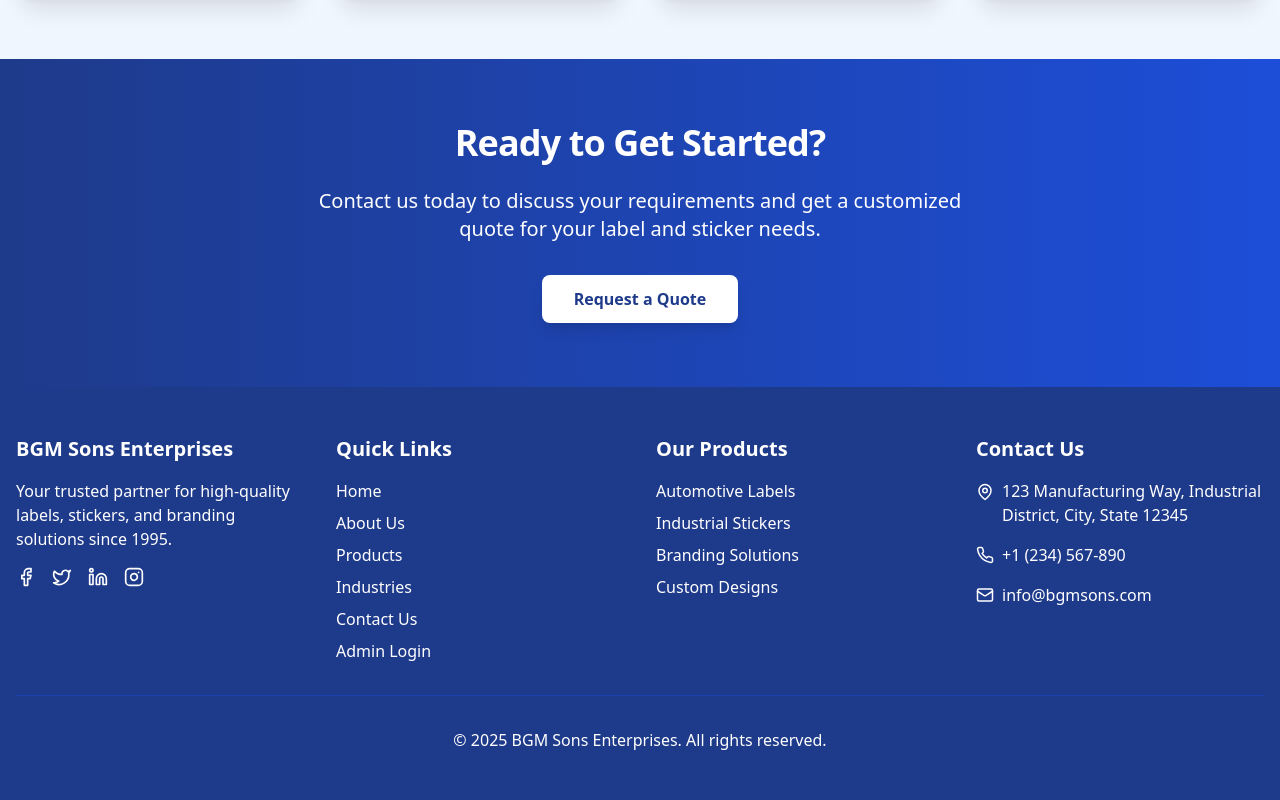
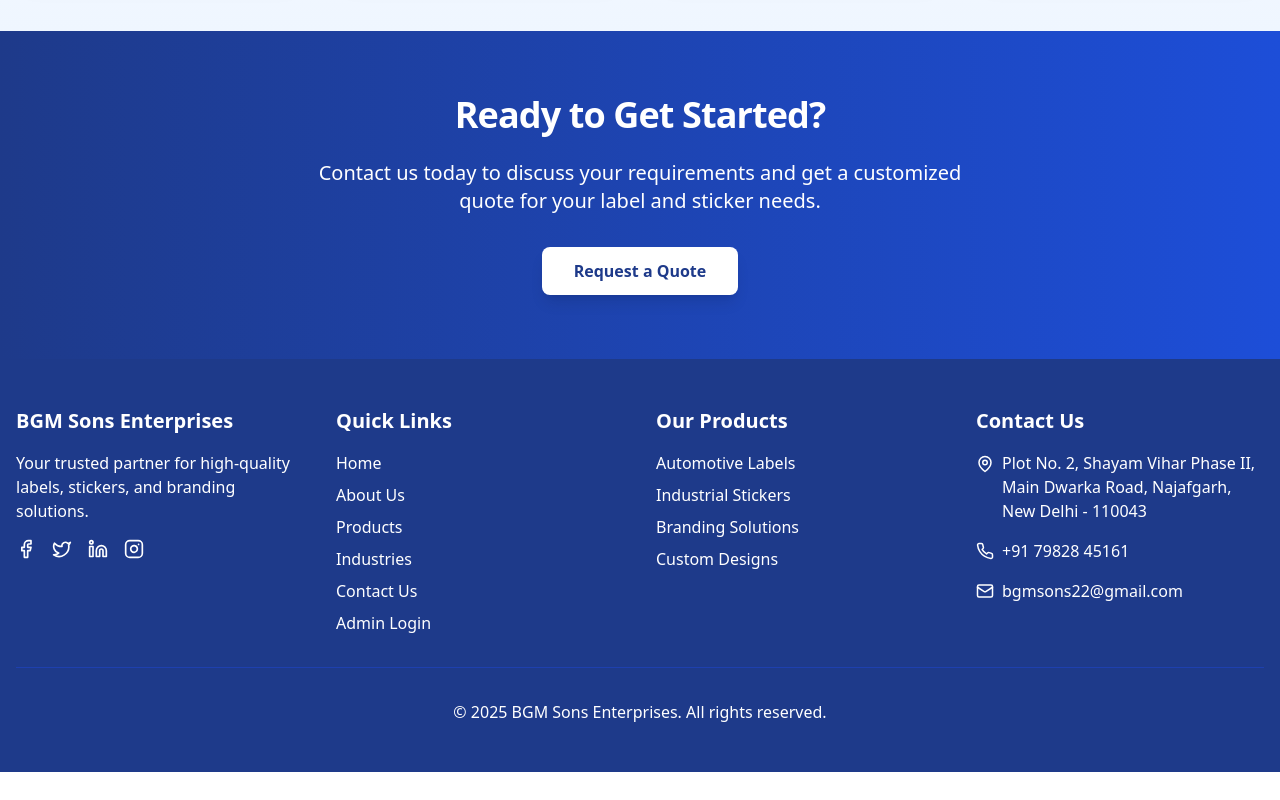
Before and after one commit to Aman-Sigroha/bgm_sons_design, a React (Vite) app in the folder frontend/: page / in a window 1280 px wide. Shown: the part 1651-2451 px from the top of the page. After the commit the page ends 2423 px from the top, so only its background shows below. Built offline with nearby package versions, Linux system fonts and the light colour scheme; no server answers.

Commit message:
chore: updated hardcoded content
Signed-off-by: l3002 <tanmaymathpal4545@gmail.com>

```diff
--- a/frontend/src/components/layout/Footer.tsx
+++ b/frontend/src/components/layout/Footer.tsx
@@ -11,7 +11,7 @@
         <div className="grid grid-cols-1 md:grid-cols-2 lg:grid-cols-4 gap-8">
           <div>
             <h3 className="text-xl font-bold mb-4">BGM Sons Enterprises</h3>
-            <p className="mb-4">Your trusted partner for high-quality labels, stickers, and branding solutions since 1995.</p>
+            <p className="mb-4">Your trusted partner for high-quality labels, stickers, and branding solutions.</p>
             <div className="flex space-x-4">
               <a href="https://facebook.com" target="_blank" rel="noopener noreferrer" className="hover:text-blue-300 transition-colors duration-300">
                 <Facebook size={20} />
@@ -55,15 +55,15 @@
             <ul className="space-y-4">
               <li className="flex items-start">
                 <MapPin className="mr-2 mt-1 flex-shrink-0" size={18} />
-                <span>123 Manufacturing Way, Industrial District, City, State 12345</span>
+                <span>Plot No. 2, Shayam Vihar Phase II, Main Dwarka Road, Najafgarh, New Delhi - 110043</span>
               </li>
               <li className="flex items-center">
                 <Phone className="mr-2 flex-shrink-0" size={18} />
-                <a href="tel:+1234567890" className="hover:text-blue-300 transition-colors duration-300">+1 (234) 567-890</a>
+                <a href="tel:+917982845161" className="hover:text-blue-300 transition-colors duration-300">+91 79828 45161</a>
               </li>
               <li className="flex items-center">
                 <Mail className="mr-2 flex-shrink-0" size={18} />
-                <a href="mailto:info@bgmsons.com" className="hover:text-blue-300 transition-colors duration-300">info@bgmsons.com</a>
+                <a href="mailto:bgmsons22@gmail.com" className="hover:text-blue-300 transition-colors duration-300">bgmsons22@gmail.com</a>
               </li>
             </ul>
           </div>
--- a/frontend/src/pages/AboutPage.tsx
+++ b/frontend/src/pages/AboutPage.tsx
@@ -32,7 +32,7 @@
         <div className="container mx-auto px-4 text-center">
           <h1 className="text-4xl md:text-5xl font-bold mb-6">About BGM Sons Enterprises</h1>
           <p className="text-xl max-w-3xl mx-auto">
-            A leading manufacturer of high-quality labels, stickers, and branding solutions since 1995.
+            A leading manufacturer of high-quality labels, stickers, and branding solutions.
           </p>
         </div>
       </section>
@@ -58,10 +58,10 @@
             <div>
               <h3 className="text-2xl font-bold text-blue-900 mb-4">From Small Workshop to Industry Leader</h3>
               <p className="text-gray-700 mb-4">
-                Founded in 1995 by the Gupta family, BGM Sons Enterprises began as a small workshop producing simple labels for local businesses. With a commitment to quality and customer satisfaction, the company quickly gained a reputation for excellence.
+                BGM Sons Enterprises began as a small workshop producing simple labels for local businesses. With a commitment to quality and customer satisfaction, the company quickly gained a reputation for excellence.
               </p>
               <p className="text-gray-700 mb-4">
-                Over the years, we invested in cutting-edge technology and expanded our facilities. Today, we operate a state-of-the-art manufacturing plant spanning over 50,000 square feet, equipped with the latest printing and finishing technologies.
+                Over the past 3 years, we invested in cutting-edge technology and expanded our facilities. Today, we operate a state-of-the-art manufacturing plant, equipped with the latest printing and finishing technologies.
               </p>
               <p className="text-gray-700">
                 Our journey has been guided by innovation, quality, and a deep understanding of our customers' needs. From automotive labels to industrial stickers and custom branding solutions, we have diversified our product range while maintaining our core values.
@@ -182,22 +182,10 @@
           <div className="grid grid-cols-1 sm:grid-cols-2 lg:grid-cols-3 gap-8">
             {[
               {
-                name: 'Rajesh Gupta',
+                name: 'Brahmanand Mathpal',
                 position: 'Founder & CEO',
                 image: 'https://images.pexels.com/photos/2182970/pexels-photo-2182970.jpeg?auto=compress&cs=tinysrgb&w=1260&h=750&dpr=2',
-                bio: 'With over 30 years of experience in the manufacturing industry, Rajesh has led BGM Sons from its inception to becoming an industry leader.'
-              },
-              {
-                name: 'Priya Sharma',
-                position: 'Chief Operations Officer',
-                image: 'https://images.pexels.com/photos/5905921/pexels-photo-5905921.jpeg?auto=compress&cs=tinysrgb&w=1260&h=750&dpr=2',
-                bio: 'Priya oversees all operational aspects of the company, ensuring efficient processes and timely delivery of high-quality products.'
-              },
-              {
-                name: 'Vikram Singh',
-                position: 'Head of Innovation',
-                image: 'https://images.pexels.com/photos/3778680/pexels-photo-3778680.jpeg?auto=compress&cs=tinysrgb&w=1260&h=750&dpr=2',
-                bio: 'Vikram leads our R&D team, constantly exploring new materials, technologies, and sustainable solutions.'
+                bio: 'With over 30 years of experience in the manufacturing industry, Brahma has led BGM Sons from its inception to becoming an industry leader.'
               }
             ].map((member, index) => (
               <div key={index} className="bg-white rounded-lg shadow-lg overflow-hidden">
--- a/frontend/src/pages/ContactPage.tsx
+++ b/frontend/src/pages/ContactPage.tsx
@@ -134,7 +134,7 @@
               </div>
               <h3 className="text-xl font-bold text-blue-900 mb-2">Phone</h3>
               <p className="text-gray-700 mb-2">Sales & Support</p>
-              <a href="tel:+1234567890" className="text-blue-700 hover:text-blue-900 font-semibold">+1 (234) 567-890</a>
+              <a href="tel:+917982845161" className="text-blue-700 hover:text-blue-900 font-semibold">+91 79828 45161</a>
             </div>
 
             <div className="bg-blue-50 rounded-lg p-6 text-center flex flex-col items-center">
@@ -143,7 +143,7 @@
               </div>
               <h3 className="text-xl font-bold text-blue-900 mb-2">Email</h3>
               <p className="text-gray-700 mb-2">Send us a message</p>
-              <a href="mailto:info@bgmsons.com" className="text-blue-700 hover:text-blue-900 font-semibold">info@bgmsons.com</a>
+              <a href="mailto:bgmsons22@gmail.com" className="text-blue-700 hover:text-blue-900 font-semibold">bgmsons22@gmail.com</a>
             </div>
 
             <div className="bg-blue-50 rounded-lg p-6 text-center flex flex-col items-center">
@@ -153,9 +153,9 @@
               <h3 className="text-xl font-bold text-blue-900 mb-2">Address</h3>
               <p className="text-gray-700 mb-2">Our Headquarters</p>
               <address className="not-italic text-blue-700">
-                123 Manufacturing Way,<br />
-                Industrial District,<br />
-                City, State 12345
+                Plot No. 2, Shyam Vihar Phase 2<br />
+                Main Dwarka Road, Najafgarh<br />
+                New Delhi - 110043
               </address>
             </div>
 
@@ -166,8 +166,8 @@
               <h3 className="text-xl font-bold text-blue-900 mb-2">Hours</h3>
               <p className="text-gray-700 mb-2">Business Hours</p>
               <p className="text-blue-700">
-                Monday - Friday<br />
-                9:00 AM - 6:00 PM
+                Monday - Saturday<br />
+                9:00 AM - 10:00 PM IST
               </p>
             </div>
           </div>
--- a/frontend/src/pages/HomePage.tsx
+++ b/frontend/src/pages/HomePage.tsx
@@ -87,7 +87,7 @@
             <div className="flex-1 bg-white flex flex-col justify-center p-8 md:p-12">
               <h2 className="text-2xl md:text-3xl font-bold text-blue-900 mb-4 text-center md:text-left">Welcome to BGM Sons Enterprises</h2>
               <p className="text-base md:text-lg text-gray-700 mb-6 text-center md:text-left">
-                For over 25 years, we've been the industry leader in manufacturing high-quality labels, stickers, and branding solutions. Our state-of-the-art facility and dedicated team ensure that we deliver exceptional products tailored to your specific requirements.
+                We've been the industry leader in manufacturing high-quality labels, stickers, and branding solutions. Our state-of-the-art facility and dedicated team ensure that we deliver exceptional products tailored to your specific requirements.
               </p>
               <div className="flex flex-col md:flex-row gap-6 items-center">
                 <img
```
